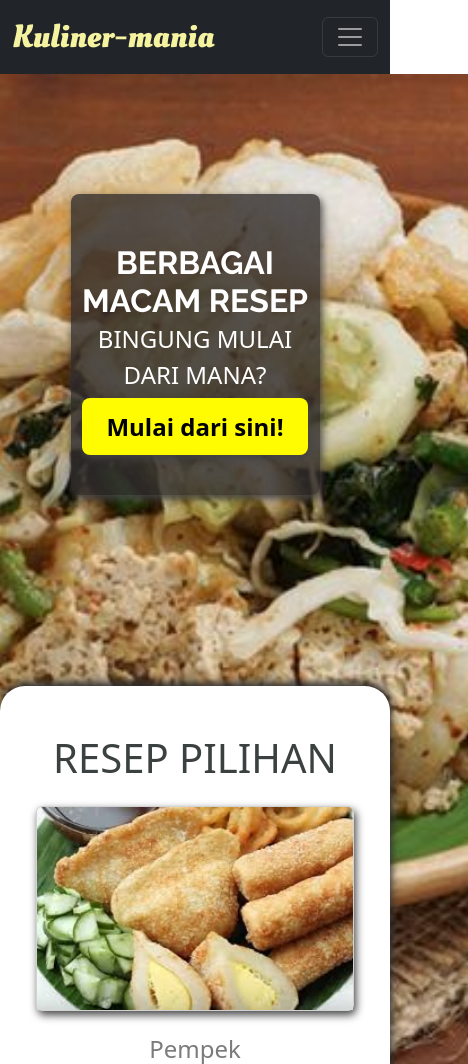
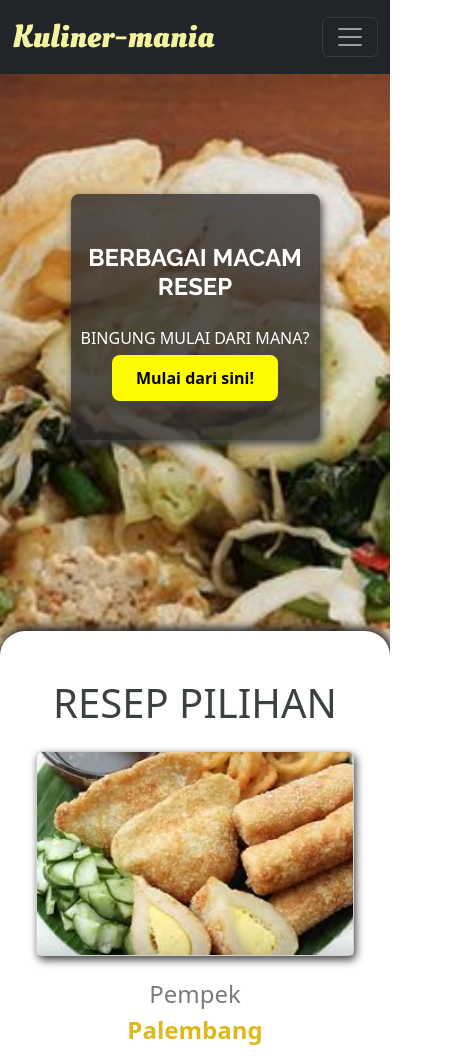
Before and after one commit to TheSwordSlay/culinary-website-project-IND-, a plain HTML site: page index.html in a window 390 px wide. Shown: the top 1064 px of the page, 468 px wide, since content can reach past the window. Drawn offline with Linux system fonts and the light colour scheme.

Commit message:
fixed homepage

```diff
--- a/design-homepage.css
+++ b/design-homepage.css
@@ -4,7 +4,7 @@ body {
 
 #hero {
     height: 120%;
-    width: 120%;
+    width: 100%;
     /* background-image: url(gambar/gambar-homepage.jpg); */
     /* background-position: center;
     background-size: cover; */
@@ -130,3 +130,22 @@ a :hover {
  a:hover .card-body{
     transform: scale(1.0);
  }
+
+ @media (max-width: 775px) {
+    #hero-content p {
+        font-size: medium;
+    }
+
+    #hero-content h1 {
+        font-size: x-large;
+    }
+
+    #hero-content {
+        padding-right: 0.5rem;
+        padding-left: 0.5rem;
+    }
+
+    #hero-content a {
+        font-size: medium;
+    }
+ }
```
Also changed, not shown: index.html (+1 -0 lines).
